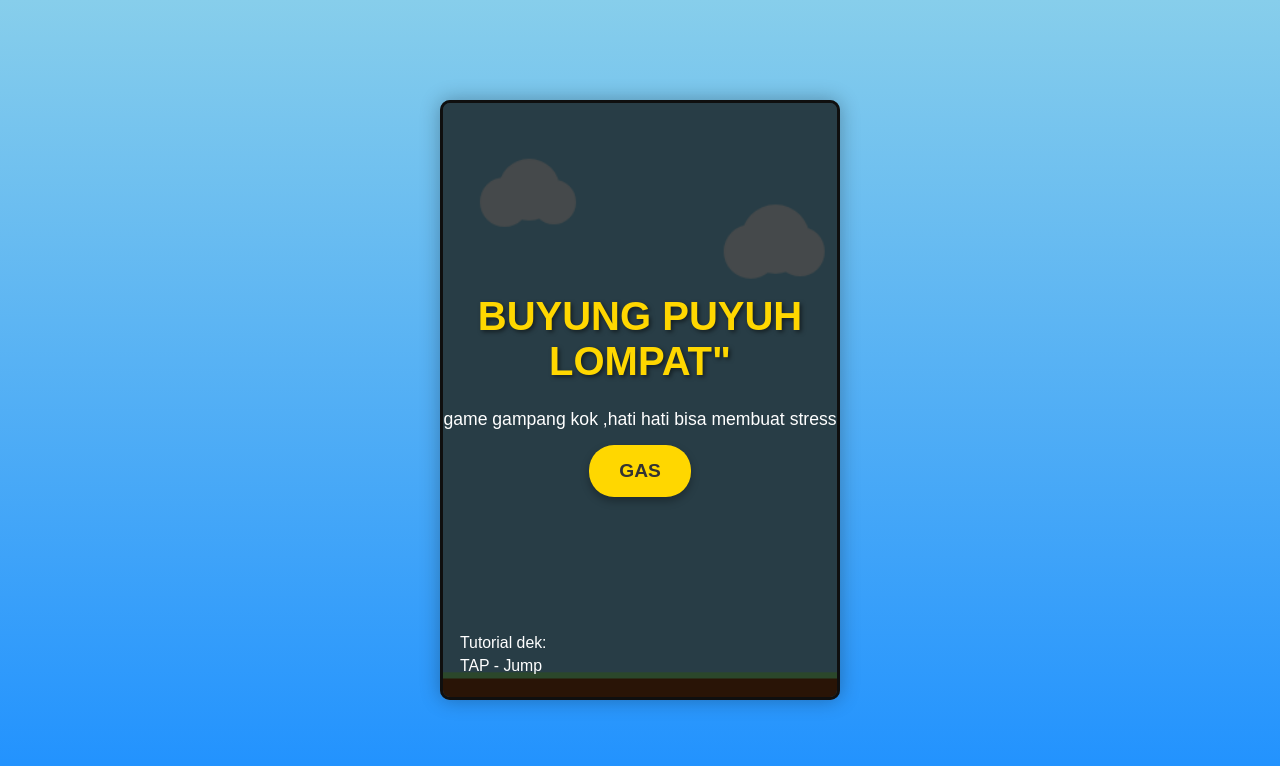
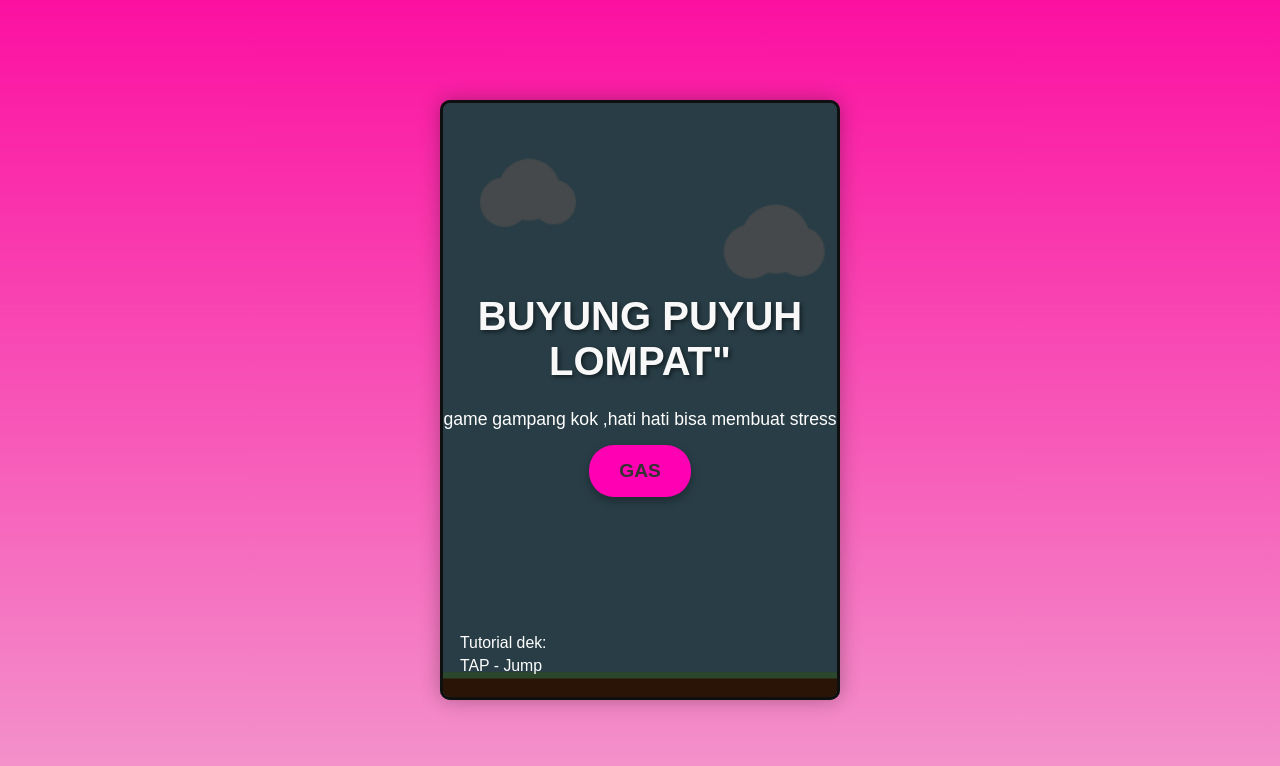
Before and after one commit to duduljpeg-code/gameflappy, a plain HTML site: page index.html in a window 1280 px wide. Drawn offline with Linux system fonts and the light colour scheme.

Commit message:
Update styles.css

```diff
--- a/styles.css
+++ b/styles.css
@@ -10,7 +10,7 @@
             justify-content: center;
             align-items: center;
             min-height: 100vh;
-            background: linear-gradient(to bottom, #87CEEB, #1E90FF);
+            background: linear-gradient(to bottom, #fc10a1, #f396cc);
             overflow: hidden;
             touch-action: none;
             user-select: none;
@@ -58,7 +58,7 @@
         }
 
         .btn {
-            background: #FFD700;
+            background: #ff00b3;
             color: #333;
             border: none;
             padding: 15px 30px;
@@ -85,13 +85,13 @@
             font-size: 2.5em;
             margin-bottom: 20px;
             text-shadow: 2px 2px 4px rgba(0, 0, 0, 0.5);
-            color: #FFD700;
+            color: #f8f8f8;
         }
 
         h2 {
             font-size: 1.8em;
             margin-bottom: 10px;
-            color: #FFD700;
+            color: #ffffff;
         }
 
         p {
@@ -115,7 +115,7 @@
             top: 60px;
             right: 20px;
             font-size: 1.2em;
-            color: #FFD700;
+            color: #de65f7;
             text-shadow: 1px 1px 2px rgba(0, 0, 0, 0.5);
         }
 
```
